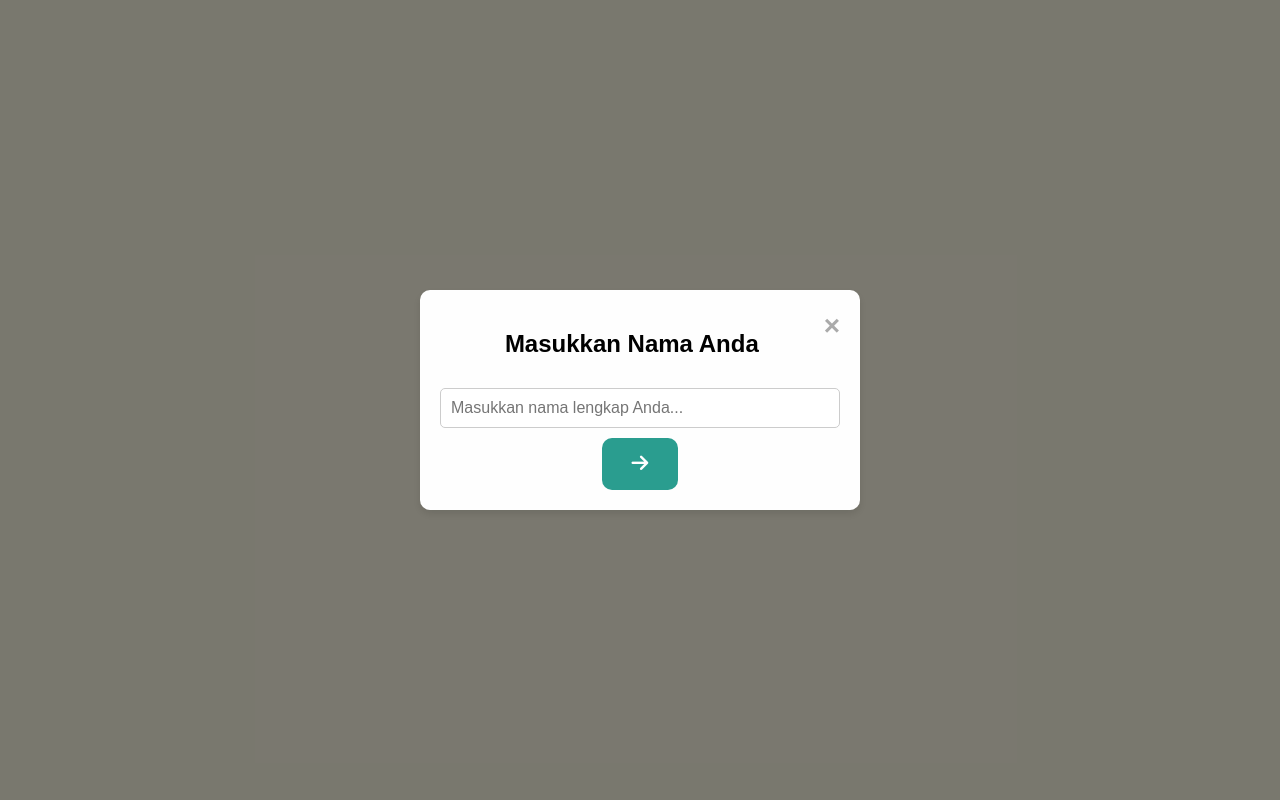
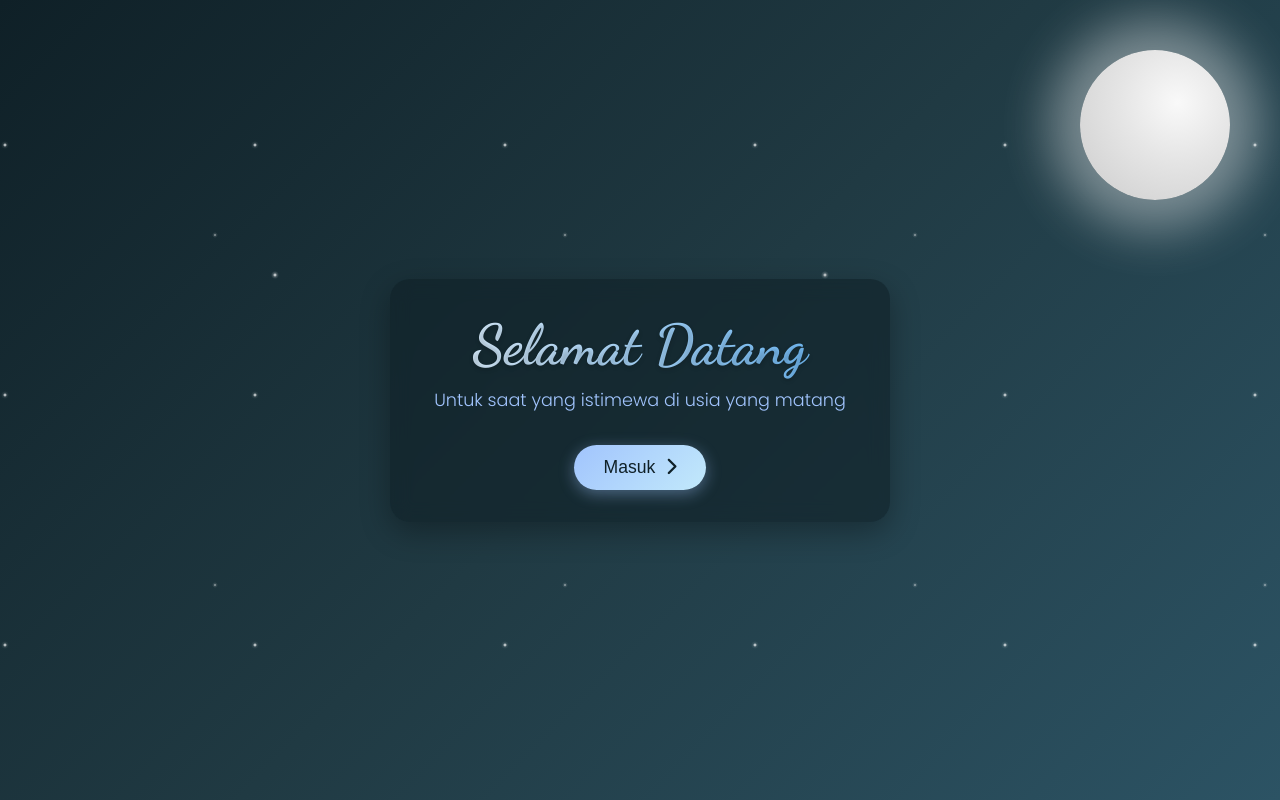
Before and after one commit to faisalfarizi22/HBD-YAP, a plain HTML site: page index.html in a window 1280 px wide. Drawn offline with Linux system fonts and the light colour scheme.

Commit message:
Update style.css

```diff
--- a/style.css
+++ b/style.css
@@ -1,128 +1,266 @@
-body {
-    font-family: Arial, sans-serif;
-    background-color: #f4f1de;
+/* Base Styles */
+* {
     margin: 0;
     padding: 0;
+    box-sizing: border-box;
+}
+
+body {
+    font-family: 'Poppins', sans-serif;
+    background: linear-gradient(135deg, #0f2027, #203a43, #2c5364);
+    color: #fff;
+    overflow: hidden;
+    height: 100vh;
+    position: relative;
+}
+
+/* Night Sky Elements */
+.stars {
+    position: absolute;
+    top: 0;
+    left: 0;
+    width: 100%;
+    height: 100%;
+    pointer-events: none;
+}
+
+.stars:before {
+    content: '';
+    position: absolute;
+    width: 100%;
+    height: 100%;
+    background-image:
+        radial-gradient(white, rgba(255,255,255,.2) 2px, transparent 4px),
+        radial-gradient(white, rgba(255,255,255,.15) 1px, transparent 3px),
+        radial-gradient(white, rgba(255,255,255,.1) 2px, transparent 4px);
+    background-size: 550px 550px, 350px 350px, 250px 250px;
+    background-position: 0 0, 40px 60px, 130px 270px;
+    animation: twinkle 10s ease-in-out infinite alternate;
+}
+
+@keyframes twinkle {
+    0% { opacity: 0.7; }
+    50% { opacity: 1; }
+    100% { opacity: 0.7; }
+}
+
+.moon {
+    position: absolute;
+    top: 50px;
+    right: 50px;
+    width: 150px;
+    height: 150px;
+    background: radial-gradient(circle at 65% 35%, #f9f9f9 0%, #e6e6e6 40%, #cccccc 100%);
+    border-radius: 50%;
+    box-shadow: 0 0 40px 20px rgba(255, 255, 255, 0.3);
+    animation: glow 10s ease-in-out infinite alternate;
+}
+
+@keyframes glow {
+    0% { box-shadow: 0 0 40px 20px rgba(255, 255, 255, 0.3); }
+    50% { box-shadow: 0 0 50px 30px rgba(255, 255, 255, 0.4); }
+    100% { box-shadow: 0 0 40px 20px rgba(255, 255, 255, 0.3); }
+}
+
+/* Layout */
+.container {
     display: flex;
     justify-content: center;
     align-items: center;
     height: 100vh;
-    text-align: center;
-}
-
-.container {
-    display: flex;
-    justify-content: center;
-    align-items: center;
-    height: 100%;
-    width: 100%;
+    position: relative;
+    z-index: 2;
 }
 
 .content {
     text-align: center;
+    padding: 2rem;
+    background: rgba(15, 32, 39, 0.6);
+    backdrop-filter: blur(10px);
+    border-radius: 20px;
+    box-shadow: 0 10px 30px rgba(0, 0, 0, 0.3);
+    max-width: 90%;
+    width: 500px;
+    transform: translateY(0);
+    transition: transform 0.5s ease-in-out;
+    animation: float 5s ease-in-out infinite;
 }
 
-h1 {
-    color: #fe5e41;
-    font-size: 2.5rem;
-    margin-bottom: 20px;
+@keyframes float {
+    0% { transform: translateY(0); }
+    50% { transform: translateY(-20px); }
+    100% { transform: translateY(0); }
 }
 
-button {
-    background-color: #2a9d8f;
-    color: white;
-    padding: 15px 30px;
-    border: none;
-    border-radius: 10px;
-    font-size: 1.2em;
-    cursor: pointer;
-    transition: background-color 0.3s ease;
+/* Typography */
+.welcome-text {
+    font-family: 'Dancing Script', cursive;
+    font-size: 3.5rem;
+    margin-bottom: 0.5rem;
+    background: linear-gradient(90deg, #e3f2fd, #bbdefb, #90caf9, #64b5f6);
+    -webkit-background-clip: text;
+    background-clip: text;
+    color: transparent;
+    text-shadow: 0 2px 4px rgba(0, 0, 0, 0.2);
 }
 
-button:hover {
-    background-color: #1a936f;
+.subtitle {
+    color: #a1c4fd;
+    margin-bottom: 2rem;
+    font-weight: 300;
+    font-size: 1.1rem;
 }
 
+/* Buttons */
+.enter-btn {
+    background: linear-gradient(135deg, #a1c4fd, #c2e9fb);
+    color: #0f2027;
+    border: none;
+    padding: 12px 30px;
+    border-radius: 50px;
+    font-size: 1.1rem;
+    font-weight: 500;
+    cursor: pointer;
+    transition: all 0.3s ease;
+    display: flex;
+    align-items: center;
+    justify-content: center;
+    margin: 0 auto;
+    box-shadow: 0 4px 15px rgba(161, 196, 253, 0.4);
+}
+
+.enter-btn:hover {
+    background: linear-gradient(135deg, #c2e9fb, #a1c4fd);
+    transform: translateY(-5px);
+    box-shadow: 0 8px 20px rgba(161, 196, 253, 0.6);
+}
+
+.enter-btn span {
+    margin-right: 10px;
+}
+
+/* Popup */
 .popup {
     display: none;
     position: fixed;
-    z-index: 999;
+    top: 0;
     left: 0;
-    top: 0;
     width: 100%;
     height: 100%;
-    background-color: rgba(0, 0, 0, 0.5);
-    display: flex;
-    justify-content: center;
-    align-items: center;
+    background: rgba(0, 0, 0, 0.8);
+    z-index: 10;
+    backdrop-filter: blur(5px);
 }
 
 .popup-content {
-    background-color: #fefefe;
-    padding: 20px;
-    border-radius: 10px;
-    box-shadow: 0 4px 8px rgba(0, 0, 0, 0.1);
-    width: 80%;
+    position: absolute;
+    top: 50%;
+    left: 50%;
+    transform: translate(-50%, -50%);
+    background: linear-gradient(135deg, #1c3c52, #2c5364);
+    padding: 2rem;
+    border-radius: 15px;
+    box-shadow: 0 10px 30px rgba(0, 0, 0, 0.5);
+    width: 90%;
     max-width: 400px;
     text-align: center;
 }
 
 .close {
-    color: #aaa;
-    float: right;
-    font-size: 28px;
-    font-weight: bold;
+    position: absolute;
+    top: 15px;
+    right: 20px;
+    font-size: 1.5rem;
     cursor: pointer;
+    transition: all 0.3s ease;
 }
 
-.close:hover,
-.close:focus {
-    color: #000;
-    text-decoration: none;
+.close:hover {
+    color: #a1c4fd;
+    transform: scale(1.2);
 }
 
-input[type="text"] {
+.popup-content h2 {
+    margin-bottom: 1.5rem;
+    font-size: 1.8rem;
+    color: #a1c4fd;
+}
+
+.input-container {
+    position: relative;
+    margin-bottom: 1rem;
+}
+
+#namaInput {
     width: 100%;
-    padding: 10px;
-    margin: 10px 0;
-    box-sizing: border-box;
-    border: 1px solid #ccc;
-    border-radius: 5px;
-    font-size: 16px;
+    padding: 12px 60px 12px 20px;
+    border: 2px solid rgba(161, 196, 253, 0.3);
+    background: rgba(15, 32, 39, 0.6);
+    border-radius: 50px;
+    color: #fff;
+    font-size: 1rem;
+    transition: all 0.3s ease;
+}
+
+#namaInput:focus {
+    outline: none;
+    border-color: #a1c4fd;
+    box-shadow: 0 0 15px rgba(161, 196, 253, 0.5);
 }
 
 .submit-button {
-    background-color: #2a9d8f;
-    color: white;
-    padding: 15px 30px;
+    position: absolute;
+    right: 5px;
+    top: 5px;
+    background: linear-gradient(135deg, #a1c4fd, #c2e9fb);
+    color: #0f2027;
     border: none;
-    border-radius: 10px;
-    font-size: 1.2em;
+    width: 40px;
+    height: 40px;
+    border-radius: 50%;
+    display: flex;
+    align-items: center;
+    justify-content: center;
     cursor: pointer;
-    transition: background-color 0.3s ease;
+    transition: all 0.3s ease;
 }
 
 .submit-button:hover {
-    background-color: #1a936f;
+    background: linear-gradient(135deg, #c2e9fb, #a1c4fd);
+    transform: scale(1.1);
 }
 
-@media (max-width: 600px) {
-    h1 {
-        font-size: 1.5rem;
+/* Responsive design */
+@media (max-width: 768px) {
+    .moon {
+        width: 100px;
+        height: 100px;
+        top: 30px;
+        right: 30px;
     }
 
-    button {
-        font-size: 1rem;
-        padding: 10px 20px;
+    .welcome-text {
+        font-size: 2.8rem;
     }
 
-    .popup-content {
-        width: 90%;
-        max-width: 300px;
+    .subtitle {
+        font-size: 1rem;
+    }
+}
+
+@media (max-width: 480px) {
+    .moon {
+        width: 80px;
+        height: 80px;
+        top: 20px;
+        right: 20px;
     }
 
-    .submit-button {
-        font-size: 1rem;
-        padding: 10px 20px;
+    .welcome-text {
+        font-size: 2.2rem;
+    }
+
+    .content {
+        padding: 1.5rem;
     }
 }
```
